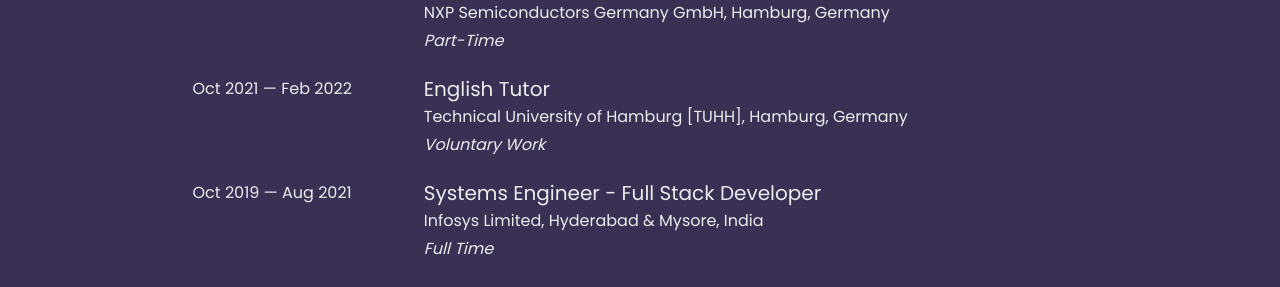
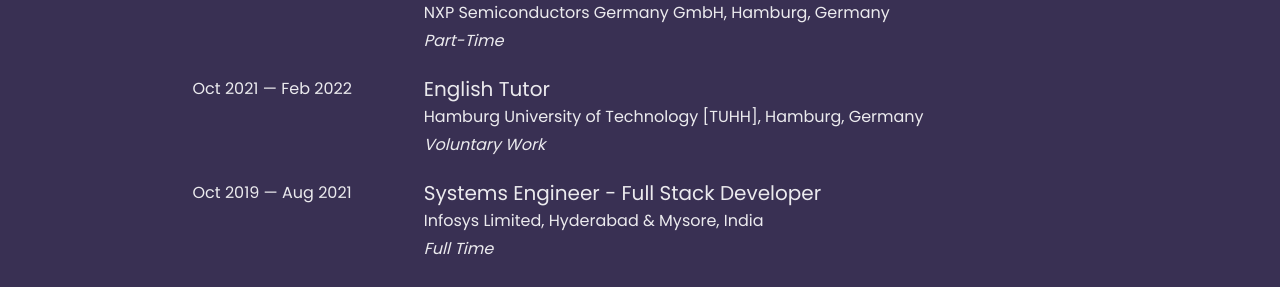
Before and after one commit to tiramdasg/tiramdasg.github.io, a Jekyll site: the page built from pages/about.md, in a window 1280 px wide. Shown: the part 583-870 px from the top of the page. Built offline with Jekyll 4.4.1, drawn with Linux system fonts in a browser that asks for light colours; emoji names are drawn with the system emoji font.

Commit message:
final update

```diff
--- a/_data/work-experience.yml
+++ b/_data/work-experience.yml
@@ -21,7 +21,7 @@
 - title: English Tutor
   from: Oct 2021
   to: Feb 2022
-  location: Technical University of Hamburg [TUHH], Hamburg, Germany
+  location: Hamburg University of Technology [TUHH], Hamburg, Germany
   type: Voluntary Work
   description:
     - In an informal setting; interact, converse and support international students and help them practice English, get to know and share cultures, food, languages and traditions.
```
